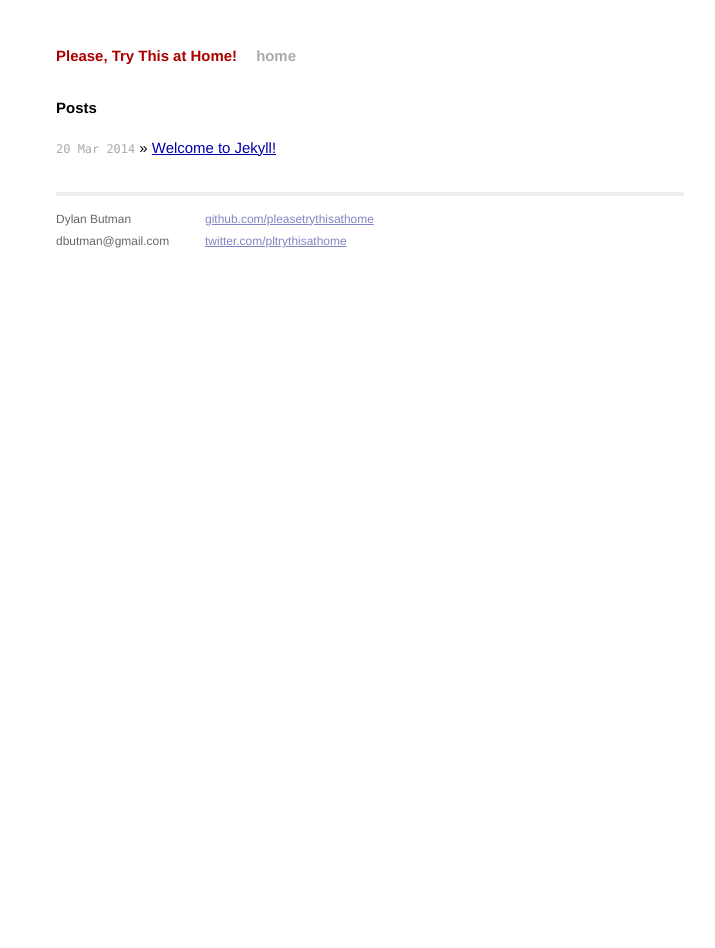
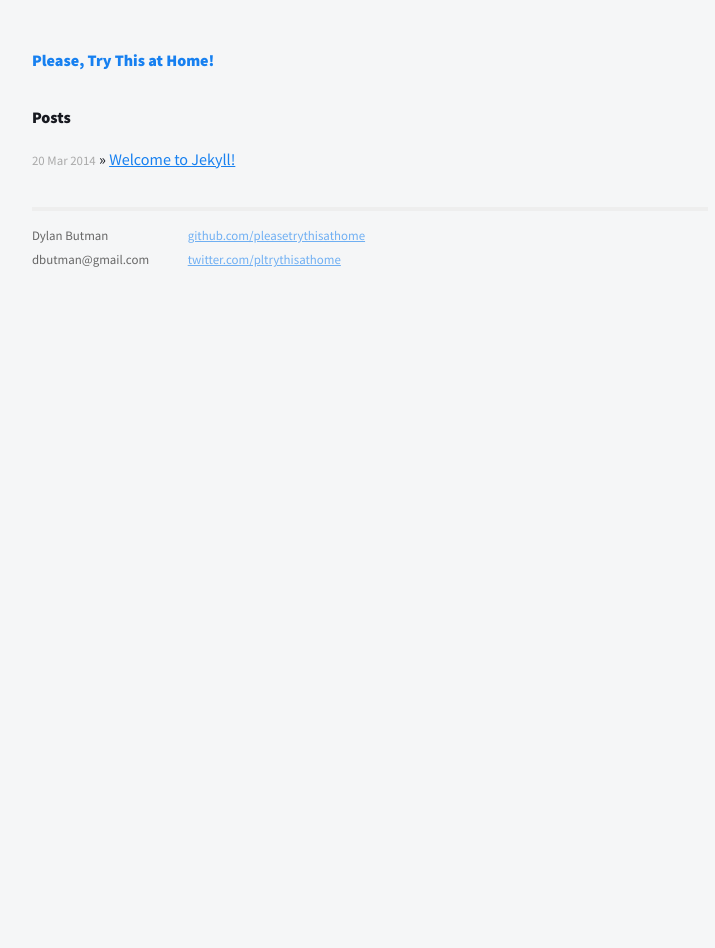
Before and after one commit to pleasetrythisathome/pleasetrythisathome.github.io, a Jekyll site: the page built from index.html, in a window 1280 px wide. Shown: the whole page, without its empty margins (270-985 px from the left). Built offline with Jekyll 4.4.1, drawn with Linux system fonts in a browser that asks for light colours; Markdown is read by kramdown in place of the engine named in the settings.

Commit message:
basic style

```diff
--- a/_layouts/default.html
+++ b/_layouts/default.html
@@ -5,6 +5,8 @@
         <meta http-equiv="X-UA-Compatible" content="IE=edge,chrome=1">
         <title>{{ page.title }}</title>
         <meta name="viewport" content="width=device-width">
+
+        <link href='http://fonts.googleapis.com/css?family=Source+Sans+Pro:200,400,900,400italic' rel='stylesheet' type='text/css'>
 
         <!-- syntax highlighting CSS -->
         <link rel="stylesheet" href="/css/syntax.css">
@@ -18,7 +20,6 @@
         <div class="site">
           <div class="header">
             <h1 class="title"><a href="/">{{ site.name }}</a></h1>
-            <a class="extra" href="/">home</a>
           </div>
 
           {{ content }}
--- a/css/main.css
+++ b/css/main.css
@@ -13,9 +13,20 @@
 html, body { height: 100%; }
 
 body {
-  background-color: #FFF;
-  font: 13.34px Helvetica, Arial, sans-serif;
-  font-size: small;
+  font-family: 'Source Sans Pro', 'Helvetica Neue', Helvertica, Arial, sans-serif !important;
+
+  -webkit-font-smoothing : antialiased;
+  -moz-font-smoothing    : antialiased;
+  font-smoothing         : antialiased;
+
+  text-rendering: optimizelegibility;
+
+  font-style: normal;
+
+  background-color: #f5f6f7;
+  color: #171920;
+
+  font-size: 14px;
   text-align: center;
 }
 
@@ -25,9 +36,9 @@ h1, h2, h3, h4, h5, h6 {
 h1 { margin-bottom: 1em; }
 p { margin: 1em 0; }
 
-a         { color: #00a; }
-a:hover   { color: #000; }
-a:visited { color: #a0a; }
+a         { color: #1780f0; }
+a:hover   { color: #1780f0; }
+a:visited { color: #1780f0; }
 
 /*****************************************************************************/
 /*
@@ -45,7 +56,6 @@ a:visited { color: #a0a; }
 
 .posts span {
   color: #aaa;
-  font-family: Monaco, "Courier New", monospace;
   font-size: 80%;
 }
 
@@ -73,12 +83,8 @@ a:visited { color: #a0a; }
   margin-bottom: 2em;
 }
 
-.title a {
-  color: #a00;
-}
-
 .title a:hover {
-  color: #000;
+  opacity: 0.5;
 }
 
 .header a.extra {
@@ -87,7 +93,7 @@ a:visited { color: #a0a; }
 }
 
 .header a.extra:hover {
-  color: #000;
+  opacity: 0.5;
 }
 
 .meta {
@@ -108,7 +114,7 @@ a:visited { color: #a0a; }
 }
 
 .footer .contact a {
-  color: #8085C1;
+  opacity: 0.6;
 }
 
 .footer .rss {
@@ -129,8 +135,8 @@ a:visited { color: #a0a; }
 
 /* standard */
 .post pre {
-  border: 1px solid #ddd;
-  background-color: #eef;
+  border: 1px solid #d7d8d9;
+  background-color: #ffffff;
   padding: 0 .4em;
 }
 
@@ -139,8 +145,8 @@ a:visited { color: #a0a; }
 }
 
 .post code {
-  border: 1px solid #ddd;
-  background-color: #eef;
+  border: 1px solid #d7d8d9;
+  background-color: #ffffff;
   padding: 0 .2em;
 }
 
@@ -151,10 +157,10 @@ a:visited { color: #a0a; }
 /* terminal */
 .post pre.terminal {
   border: 1px solid #000;
-  background-color: #333;
+  background-color: #2e3038;
   color: #FFF;
 }
 
 .post pre.terminal code {
-  background-color: #333;
+  background-color: #2e3038;
 }
```
Also changed, not shown: 1 other file.
